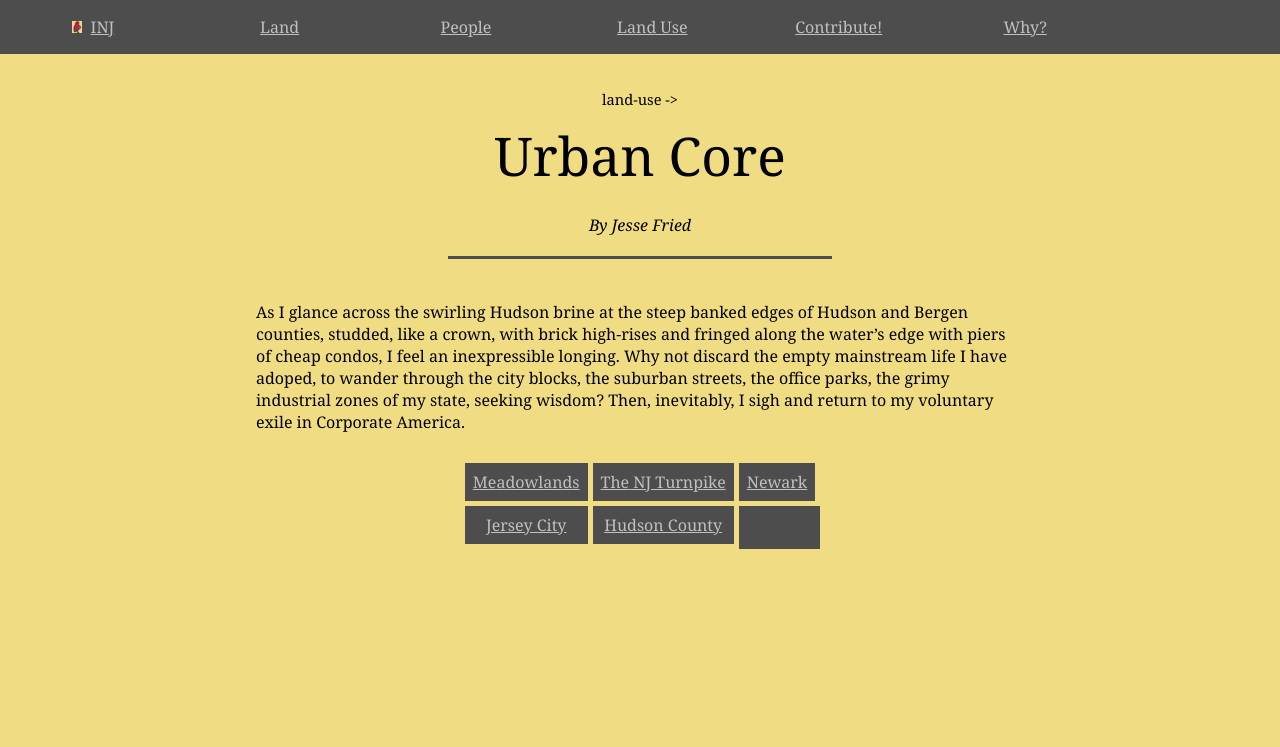
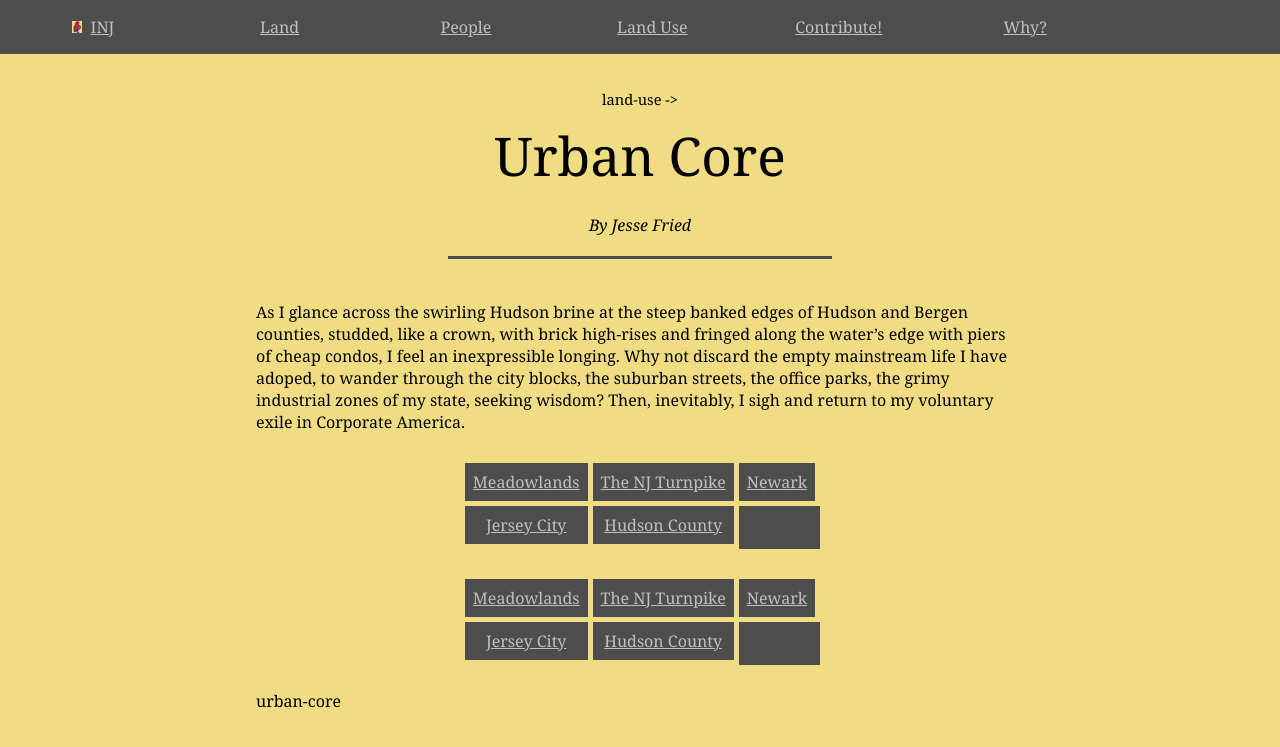
Before and after one commit to jonfried/oakafee.github.io, a Jekyll site: the page built from _posts/2016-09-13-urban-core.md, in a window 1280 px wide. Shown: the top 747 px of the page. Built offline with Jekyll 4.4.1, drawn with Linux system fonts in a browser that asks for light colours; some of the changed lines change nothing that is shown.

Commit message:
Update 2016-09-13-urban-core.md

```diff
--- a/_posts/2016-09-13-urban-core.md
+++ b/_posts/2016-09-13-urban-core.md
@@ -4,7 +4,7 @@
 author: Jesse Fried
 categories:
   - land-use
-tags: urban-core
+category-name: urban-core
 ---
 
 As I glance across the swirling Hudson brine at the steep banked edges of Hudson and Bergen counties, studded, like a crown, with brick high-rises and fringed along the water's edge with piers of cheap condos, I feel an inexpressible longing. Why not discard the empty mainstream life I have adoped, to wander through the city blocks, the suburban streets, the office parks, the grimy industrial zones of my state, seeking wisdom? Then, inevitably, I sigh and return to my voluntary exile in Corporate America.
```
